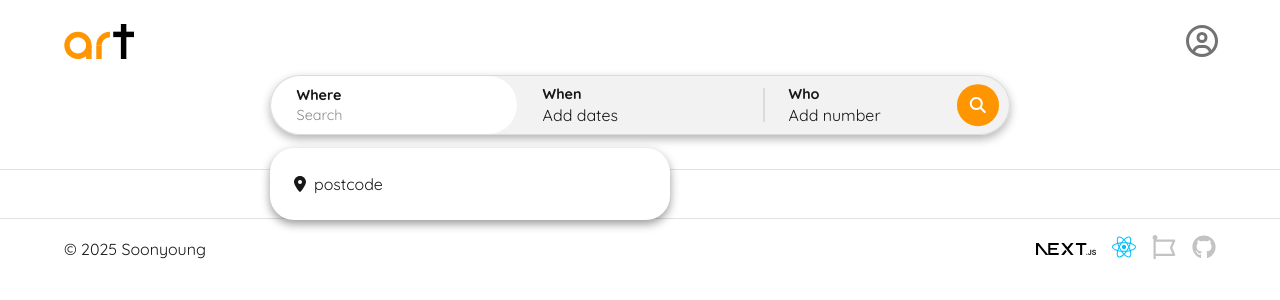
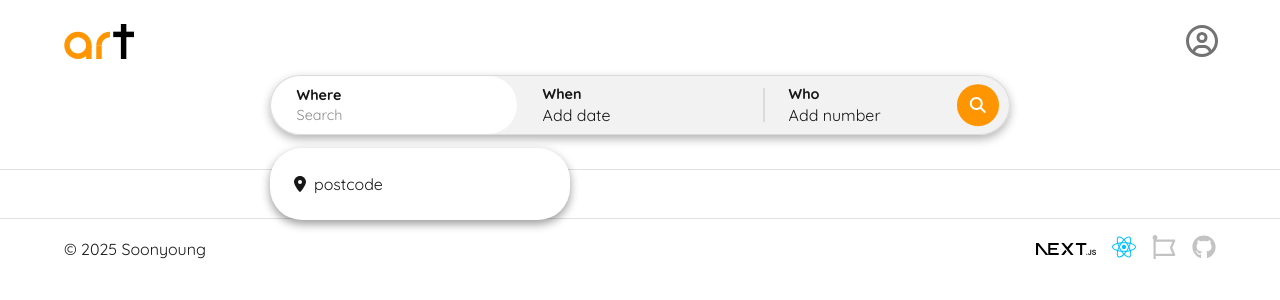
Before and after one commit to soon-y/art, a Next.js app: page / in a window 1280 px wide. Both pictures are taken after a click on the element "Where". Shown: the top 300 px of the page. Built offline with nearby package versions, Linux system fonts and the light colour scheme.

Commit message:
update calendar

```diff
--- a/src/app/page.tsx
+++ b/src/app/page.tsx
@@ -12,14 +12,17 @@ export default function Home() {
   const [showWhen, setWhen] = useState<boolean>(false)
   const [showWho, setWho] = useState<boolean>(false)
   const [searchClicked, setsearchClicked] = useState<boolean>(false)
-  const [when, setWhenValue] = useState<string>('Add dates')
   const [whoNum, setWhoNum] = useState<number>(0)
   const whereRef = useRef<HTMLDivElement>(null)
   const whenRef = useRef<HTMLDivElement>(null)
   const whoRef = useRef<HTMLDivElement>(null)
   const today = new Date()
-  const [month, setMonth] = useState<number>(2)
+  const [month, setMonth] = useState<number>(today.getMonth())
   const [year, setYear] = useState<number>(today.getFullYear())
+  const [whenDay, setWhenDay] = useState<number>(0)
+  const [whenMonth, setWhenMonth] = useState<number>(today.getMonth())
+  const [whenYear, setWhenYear] = useState<number>(today.getFullYear())
+  const months: string[] = ["Jan", "Feb", "Mar", "Apr", "May", "Jun", "Jul", "Aug", "Sep", "Oct", "Nov", "Dec"]
 
   const increment = () => {
     if (month === 11) {
@@ -85,15 +88,17 @@ export default function Home() {
                 onMouseOver={(e) => e.currentTarget.style.backgroundColor = showWhen ? 'trnaparent' : '#d5d5d5b4'}
                 onMouseLeave={(e) => e.currentTarget.style.backgroundColor = showWhen ? 'white' : 'transparent'} >
                 <h3>When</h3>
-                <p>{when}</p>
+                {whenDay === 0 && <p>Add date</p>}
+                {whenDay !== 0 && <p>{whenDay} {months[whenMonth]} {whenYear}</p>}
                 {showWhen &&
                   <div className='web px-4 py-3' style={{
                     backgroundColor: 'white', width: '380px', borderRadius: '2rem', zIndex: 100,
                     boxShadow: '0 4px 10px rgba(0,0,0,0.4)', position: 'fixed', top: '148px', left: '50%', transform: 'translateX(-50%)',
                   }}>
-                    {!(month === today.getMonth() && year === today.getFullYear()) && <FontAwesomeIcon onClick={decrement} icon={faChevronLeft} style={{ position: 'absolute', top: '2rem', left: '2rem' }} />}
-                    <FontAwesomeIcon onClick={increment} icon={faChevronRight} style={{ position: 'absolute', top: '2rem', right: '2rem' }} />
-                    <Calendar year={year} month={month} setValue={setWhenValue}/>
+                    {!(month === today.getMonth() && year === today.getFullYear()) &&
+                    <FontAwesomeIcon onClick={decrement} icon={faChevronLeft} className='p-6' style={{ position: 'absolute', top: '4px', left: 0 }} />}
+                    <FontAwesomeIcon onClick={increment} icon={faChevronRight} className='p-6' style={{ position: 'absolute', top: '4px', right: 0 }} />
+                    <Calendar year={year} month={month} selDay={whenDay} selMonth={whenMonth} selYear={whenYear} setDay={setWhenDay} setMonth={setWhenMonth} setYear={setWhenYear} />
                   </div>}
               </div>
               <div className={`search-item ${showWho ? 'clicked' : ''}`} ref={whoRef} onClick={() => { setWho(true) }} style={{
@@ -155,10 +160,10 @@ export default function Home() {
         </div>
       </div>
       {showWhere &&
-        <div className='web p-3 web-where-box rounded-3xl' style={{
+        <div className='web p-3 web-where-box rounded-4xl' style={{
           overflowY: 'scroll',
-          backgroundColor: 'white', width: '400px', maxHeight: '50%', height: 'auto', zIndex: 100,
-          boxShadow: '0 4px 10px rgba(0,0,0,0.4)', position: 'fixed', top: '148px', transform: 'translateX(0%)',
+          backgroundColor: 'white', width: '300px', maxHeight: '50%', height: 'auto', zIndex: 100,
+          boxShadow: '0 4px 10px rgba(0,0,0,0.4)', position: 'fixed', top: '148px'
         }}>
           <div className='flex items-center hover:bg-gray-100 p-3 rounded-3xl'>
             <FontAwesomeIcon icon={faLocationDot} className='pr-2' /> <p>postcode</p>
--- a/src/components/Calendar.tsx
+++ b/src/components/Calendar.tsx
@@ -3,10 +3,15 @@ import { useState, useEffect } from 'react'
 interface props {
   year: number
   month: number
-  setValue: React.Dispatch<React.SetStateAction<string>>
+  selDay: number
+  selMonth: number
+  selYear: number
+  setDay: React.Dispatch<React.SetStateAction<number>>
+  setMonth: React.Dispatch<React.SetStateAction<number>>
+  setYear: React.Dispatch<React.SetStateAction<number>>
 }
 
-const Calendar: React.FC<props> = ({ year, month, setValue }) => {
+const Calendar: React.FC<props> = ({ year, month, selDay, selMonth, selYear, setDay, setMonth, setYear }) => {
   const months: string[] = [
     "January", "February", "March", "April", "May", "June",
     "July", "August", "September", "October", "November", "December"
@@ -20,7 +25,16 @@ const Calendar: React.FC<props> = ({ year, month, setValue }) => {
   const [clickedIndex, setClickedIndex] = useState<number | null>(null)
 
   useEffect(() => {
+
+    console.log((selMonth === month && selYear === year ))
+
     updateDateArray()
+    if((selMonth === month && selYear === year )) {
+      setClickedIndex(selDay + theFirstDayOfWeek - 1)
+      console.log("same")
+    }else{
+      setClickedIndex(null)
+    }
   }, [year, month])
 
   const updateDateArray = () => {
@@ -41,7 +55,9 @@ const Calendar: React.FC<props> = ({ year, month, setValue }) => {
   const updateValue = (day: string, index: number) => {
     if (day !== '') {
       setClickedIndex(index)
-      setValue(day + " " + months[month] + " " + year)
+      setDay(parseInt(day))
+      setMonth(month)
+      setYear(year)
     }
   }
 
@@ -54,7 +70,7 @@ const Calendar: React.FC<props> = ({ year, month, setValue }) => {
         ))}
         {daysInMonth.map((day, index) => (
           <p key={index} style={{
-            cursor: day === '' ? 'auto' : 'pointer',
+            cursor: day === '' ? 'auto' : 'pointer', msTransitionDuration: '300ms', transitionDuration: '300ms', WebkitTransitionDuration: '300ms',
             fontSize: '1rem', textAlign: 'center', margin: '0.1rem', padding: '0.6rem 0.1rem', borderRadius: '50%',
             border: hoveredIndex === index || clickedIndex === index ? '2px solid black' : '2px solid white',
             background: clickedIndex === index ? 'black' : 'none',
```
